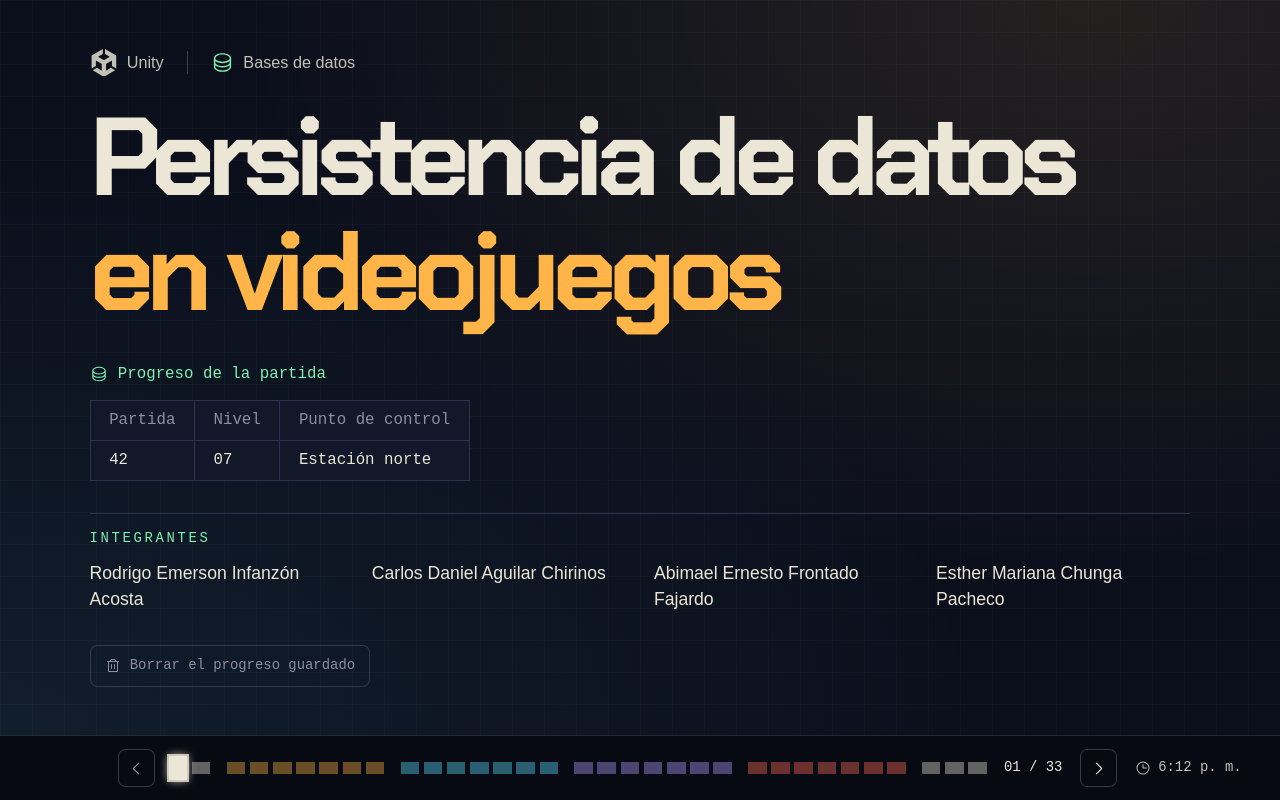
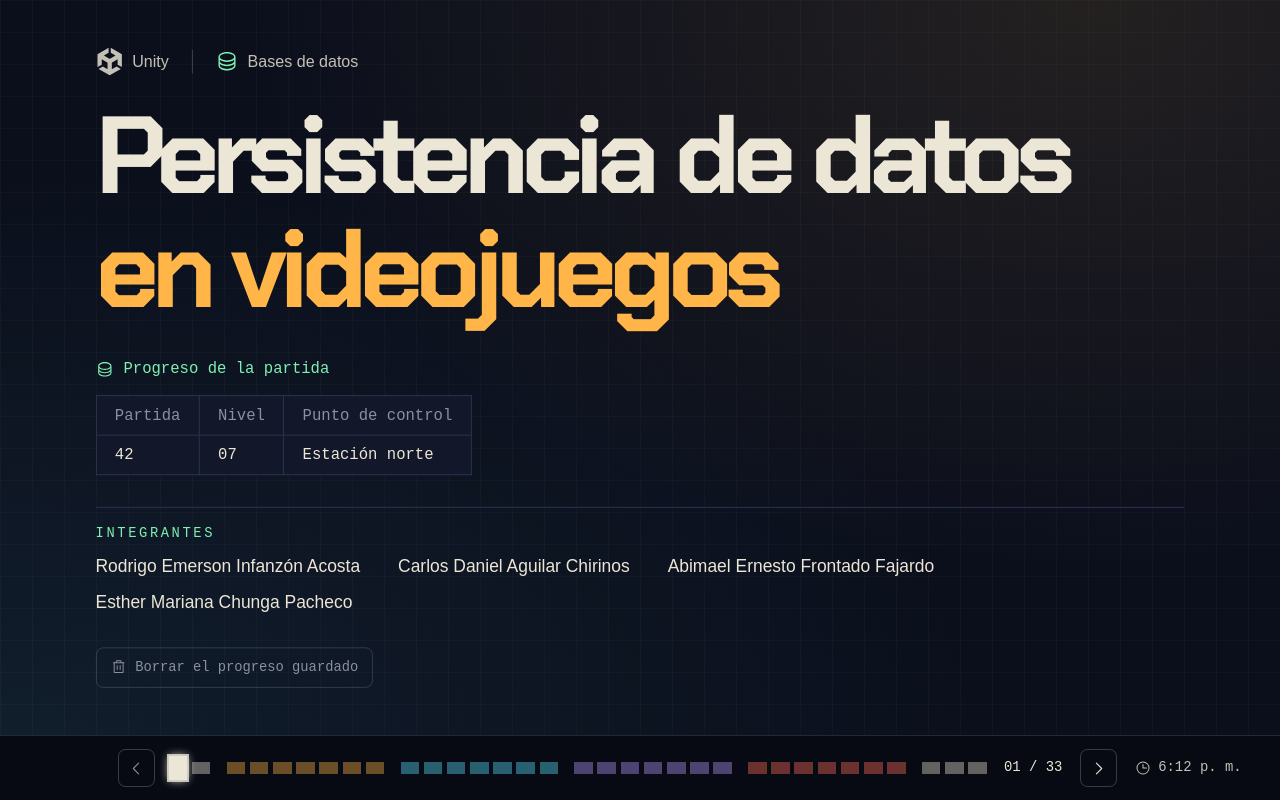
Before and after one commit to iamrodrigodev/diapositiva-videojuegos, a React (Vite) app: page /#1 in a window 1280 px wide. Built offline with nearby package versions, Linux system fonts and the light colour scheme.

Commit message:
Portada: mismo espacio entre los integrantes

```diff
--- a/src/slides/01_Portada/index.tsx
+++ b/src/slides/01_Portada/index.tsx
@@ -54,7 +54,7 @@ export default function Portada() {
         <h2 id="integrantes" className="font-mono text-xs font-medium tracking-[0.19em] text-mint uppercase">
           Integrantes
         </h2>
-        <ul className="mt-[0.65rem] grid grid-cols-4 gap-x-6 gap-y-3 text-[clamp(0.95rem,1.3vw,1.1rem)] leading-normal text-fg max-[760px]:grid-cols-2">
+        <ul className="mt-[0.65rem] flex flex-wrap gap-x-[clamp(1.5rem,3vw,2.75rem)] gap-y-2 text-[clamp(0.95rem,1.3vw,1.1rem)] leading-normal text-fg">
           {INTEGRANTES.map((nombre) => <li key={nombre}>{nombre}</li>)}
         </ul>
       </motion.section>
```
